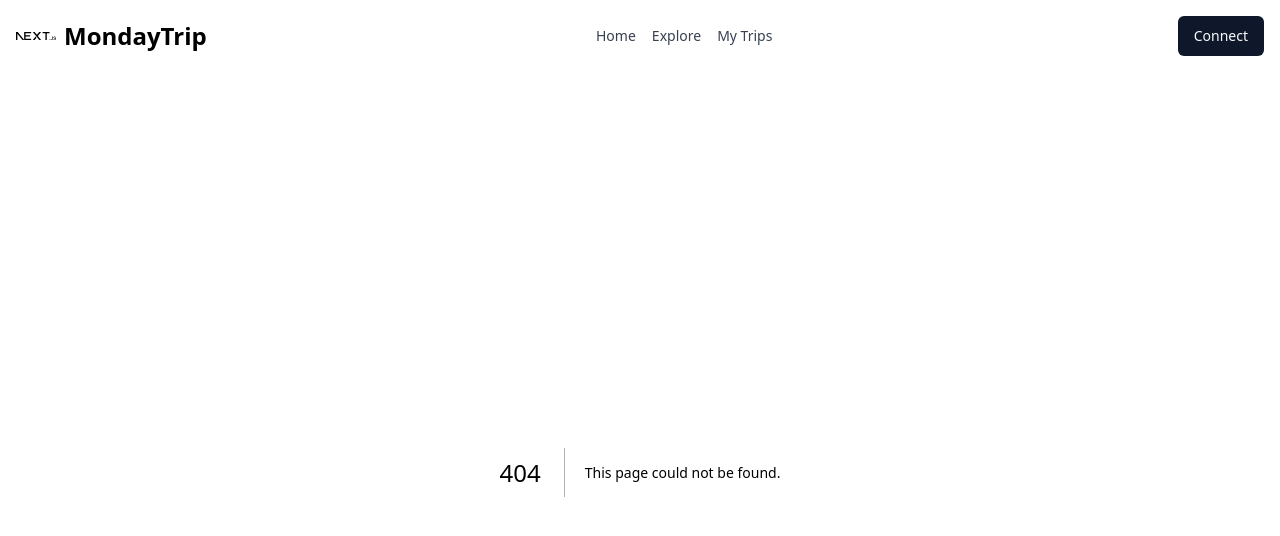
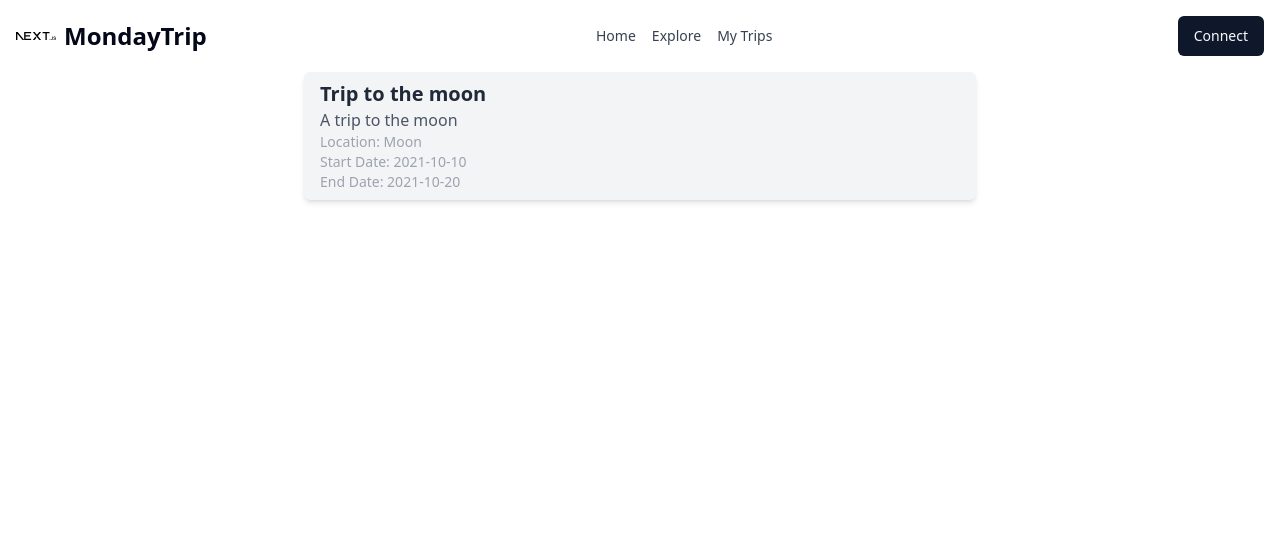
Before and after one commit to Voiddy-Dev/MondayTrip, a Next.js app in the folder mondaytrip/: page /trips/1 in a window 1280 px wide. Before the commit this address had no page. Shown: the top 536 px of the page. Built offline with nearby package versions, Linux system fonts and the light colour scheme.

Commit message:
added some specific trip page

```diff
--- a/mondaytrip/next.config.js
+++ b/mondaytrip/next.config.js
@@ -1,4 +1,17 @@
 /** @type {import('next').NextConfig} */
 const nextConfig = {}
 
+module.exports = {
+    webpack: (config, { isServer }) => {
+        // Fixes npm packages that depend on `fs` module
+        if (!isServer) {
+            config.node = {
+                fs: 'empty'
+            }
+        }
+
+        return config
+    }
+}
+
 module.exports = nextConfig
--- /dev/null
+++ b/mondaytrip/src/app/trips/[trip]/page.tsx
@@ -0,0 +1,92 @@
+"use client";
+import { useParams } from "next/navigation"
+
+// Define the Tailwind CSS styles
+const tripContainer = `
+  flex
+  flex-col
+  justify-center
+  items-center
+  max-w-2xl
+  mx-auto
+`;
+
+const tripInfo = `
+  flex
+  flex-col
+  w-full
+  px-4
+  py-2
+  bg-gray-100
+  rounded-md
+  shadow-md
+`;
+
+const tripHeader = `
+  text-xl
+  font-bold
+  text-gray-800
+`;
+
+const tripSubheader = `
+  text-base
+  font-medium
+  text-gray-600
+`;
+
+const tripDetail = `
+  text-sm
+  font-normal
+  text-gray-400
+`;
+
+export default function Trip() {
+    const params = useParams();
+
+    const listMockTrips = [
+        {
+            id: 1,
+            name: "Trip to the moon",
+            description: "A trip to the moon",
+            maxPeople: 10,
+            status: "Planning",
+            organizer: "0x123",
+            tripinfo: {
+                location: "Moon",
+                startDate: "2021-10-10",
+                endDate: "2021-10-20",
+            },
+        },
+        {
+            id: 2,
+            name: "Trip to the mars",
+            description: "A trip to the mars",
+            maxPeople: 10,
+            status: "Booked",
+            organizer: "0x123",
+            tripinfo: {
+                location: "Mars",
+                startDate: "2021-10-10",
+                endDate: "2021-10-20",
+            },
+        },
+    ]
+
+    // make a trip varable that corresponds to `params.trip` (integer value) in the `listMockTrips` if it doesnt exist return a non existent trip error
+    const tripObj = listMockTrips.find((trip) => trip.id === Number(params.trip));
+    if (tripObj === undefined) {
+        return <h1>Not a trip</h1>
+    }
+
+    return (
+        <div className={tripContainer}>
+            <div className={tripInfo}>
+                <h2 className={tripHeader}>{tripObj.name}</h2>
+                <h3 className={tripSubheader}>{tripObj.description}</h3>
+                <p className={tripDetail}>Location: {tripObj.tripinfo.location}</p>
+                <p className={tripDetail}>Start Date: {tripObj.tripinfo.startDate}</p>
+                <p className={tripDetail}>End Date: {tripObj.tripinfo.endDate}</p>
+            </div>
+        </div>
+    );
+}
--- a/mondaytrip/src/components/header.tsx
+++ b/mondaytrip/src/components/header.tsx
@@ -8,7 +8,7 @@ export default function Header() {
                 <h1 className="ml-2 text-2xl font-bold">MondayTrip</h1>
             </div>
             <div className="flex items-center">
-                <a href="#" className="mr-4 text-sm font-medium text-gray-700 hover:text-gray-900">Home</a>
+                <a href="/" className="mr-4 text-sm font-medium text-gray-700 hover:text-gray-900">Home</a>
                 <a href="/explore" className="mr-4 text-sm font-medium text-gray-700 hover:text-gray-900">Explore</a>
                 <a href="/trips" className="mr-4 text-sm font-medium text-gray-700 hover:text-gray-900">My Trips</a>
             </div>
--- a/mondaytrip/src/components/tripcard.tsx
+++ b/mondaytrip/src/components/tripcard.tsx
@@ -6,33 +6,12 @@ import {
     CardHeader,
     CardTitle,
 } from "@/components/ui/card"
+import Link from 'next/link'
+import { Button } from "@/components/ui/button"
 import TripStatus from "@/components/tripstatus"
 
-// Trip card takes in a trip object that has the following structure in solidity:
-// enum TripStatus {
-//     Planning,
-//     Booked,
-//     Finished
-// }
 
-// struct TripInformation {
-//     string startDate;
-//     string endDate;
-//     string location;
-// }
-
-// struct Trip {
-//     uint256 id;
-//     string name;
-//     string description;
-//     uint256 maxPeople;
-//     TripStatus status;
-//     address organizer;
-
-//     TripInformation tripinfo;
-// }
 export default function TripCard({ trip }: { trip: any }) {
-    // I want the card to be a link to a specific trip page
     return (
         <Card className="w-[350px]">
             <CardHeader>
@@ -45,6 +24,11 @@ export default function TripCard({ trip }: { trip: any }) {
                 <p>Start Date: {trip.tripinfo.startDate}</p>
                 <p>End Date: {trip.tripinfo.endDate}</p>
             </CardContent>
+            <CardFooter>
+                <Link href={`/trips/${trip.id}`}>
+                    <Button>View Trip</Button>
+                </Link>
+            </CardFooter>
         </Card>
     )
 }
```
